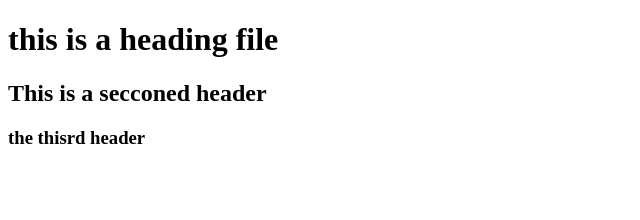
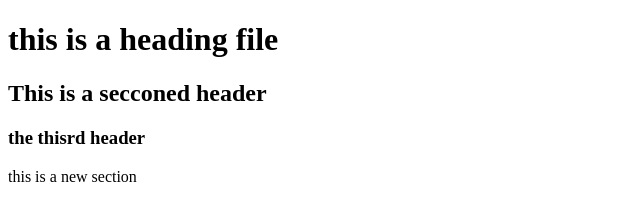
Before and after one commit to seidyesufali77/GIT-REPO, a plain HTML site: page index.html in a window 1280 px wide. Shown: the whole page, without its empty margins (0-640 px from the left). Drawn offline with Linux system fonts and the light colour scheme.

Commit message:
edit on barnch

```diff
--- a/index.html
+++ b/index.html
@@ -9,5 +9,6 @@
     <h1>this is a heading file </h1>
     <h2>This is a secconed header</h2>
     <h3>the thisrd header </h3>
+    <p>this is a new section </p>
 </body>
 </html>
```
